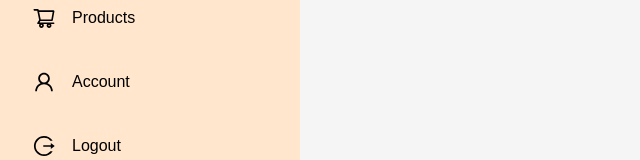
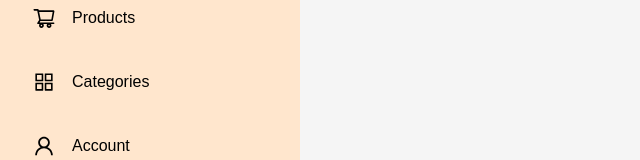
Before and after one commit to WutScor/Musical-Instrument-Store, a React (Create React App) app in the folder frontend/: page /admin in a window 1280 px wide. Shown: the part 176-336 px from the top of the page, without its empty margins (0-640 px from the left). Built offline with nearby package versions, Linux system fonts and the light colour scheme.

Commit message:
Viết admin

```diff
--- a/frontend/src/App.js
+++ b/frontend/src/App.js
@@ -19,9 +19,11 @@ import Checkout from './pages/Client/checkout';
 
 
 // Import các trang Admin
-import AdminLayout from './components/Admin/AdminLayout';
-import Dashboard from './pages/Admin/Dashboard';
-import ProductPage from './pages/Admin/ProductPage';
+import AdminLayout from './components/Admin/admin-layout';
+import Dashboard from './pages/Admin/dashboard';
+import ProductPage from './pages/Admin/products';
+import CategoryPage from './pages/Admin/categories';
+import AccountPage from './pages/Admin/accounts';
 
 const MyContext = createContext();
 
@@ -74,6 +76,8 @@ function App() {
             <Route path="/admin" element={<AdminLayout />}>
               <Route path="dashboard" element={<Dashboard />} />
               <Route path="products" element={<ProductPage />} />
+              <Route path="categories" element={<CategoryPage />} />
+              <Route path="accounts" element={<AccountPage />} />
               {/* Thêm các route Admin khác */}
             </Route>
         </Routes>
--- a/frontend/src/components/Admin/Sidebar.js
+++ b/frontend/src/components/Admin/Sidebar.js
@@ -1,7 +1,7 @@
 import React from 'react';
 import { List, ListItem, Divider } from '@mui/material';
 import { Link, useLocation } from 'react-router-dom';
-import { AiOutlineDashboard, AiOutlineShoppingCart, AiOutlineUser, AiOutlineLogout } from 'react-icons/ai';
+import { AiOutlineDashboard, AiOutlineShoppingCart, AiOutlineAppstore, AiOutlineUser, AiOutlineLogout } from 'react-icons/ai';
 
 const Sidebar = () => {
   const location = useLocation();
@@ -9,7 +9,8 @@ const Sidebar = () => {
   const menuOptions = [
     { name: 'Dashboard', icon: <AiOutlineDashboard size={24} />, value: 'dashboard', path: '/admin/dashboard' },
     { name: 'Products', icon: <AiOutlineShoppingCart size={24} />, value: 'products', path: '/admin/products' },
-    { name: 'Account', icon: <AiOutlineUser size={24} />, value: 'account', path: '/admin/account' },
+    { name: 'Categories', icon: <AiOutlineAppstore size={24} />, value: 'category', path: '/admin/categories' },
+    { name: 'Account', icon: <AiOutlineUser size={24} />, value: 'account', path: '/admin/accounts' },
     { name: 'Logout', icon: <AiOutlineLogout size={24} />, value: 'logout', path: '/auth/signin' },
   ];
 
--- a/frontend/src/components/Admin/AdminLayout.js
+++ b/frontend/src/components/Admin/admin-layout.js
@@ -1,5 +1,5 @@
-import Sidebar from './Sidebar';
 import { Outlet } from 'react-router-dom';
+import Sidebar from './sidebar.js';
 
 const AdminLayout = () => {
   return (
--- /dev/null
+++ b/frontend/src/pages/Admin/accounts.js
@@ -0,0 +1,10 @@
+const AccountPage = () => {
+    return (
+      <div>
+        <h2>Account</h2>
+        <p>Manage your accounts here!</p>
+      </div>
+    );
+  };
+
+  export default AccountPage;
--- /dev/null
+++ b/frontend/src/pages/Admin/categories.js
@@ -0,0 +1,10 @@
+const CategoryPage = () => {
+    return (
+      <div>
+        <h2>Categories</h2>
+        <p>Manage your categories here!</p>
+      </div>
+    );
+  };
+
+export default CategoryPage;
--- a/frontend/src/pages/Admin/ProductPage.js
+++ b/frontend/src/pages/Admin/products.js
@@ -1,4 +1,3 @@
-// src/pages/Admin/ProductPage.js
 const ProductPage = () => {
     return (
       <div>
```
Also changed, not shown: frontend/src/pages/Admin/OrderPage.js (deleted).
